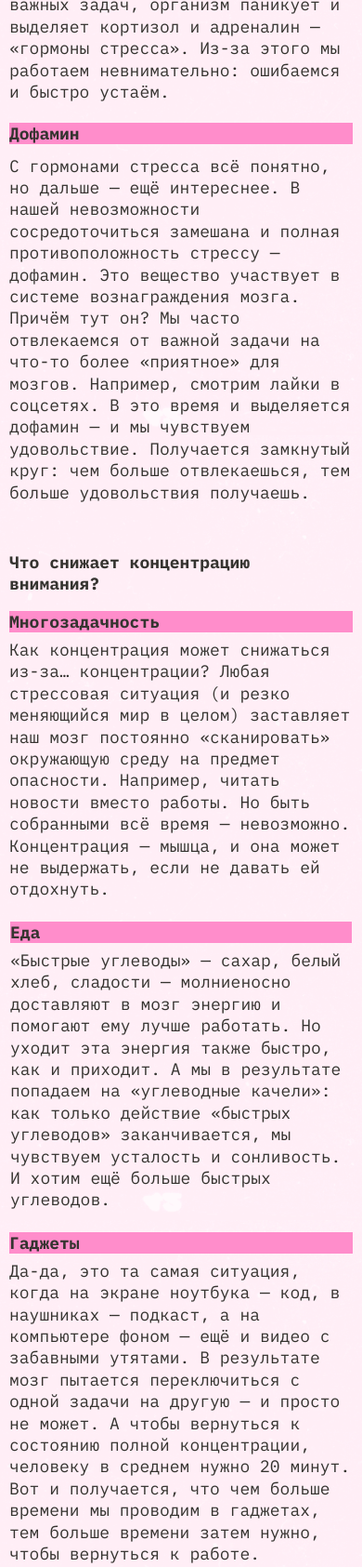
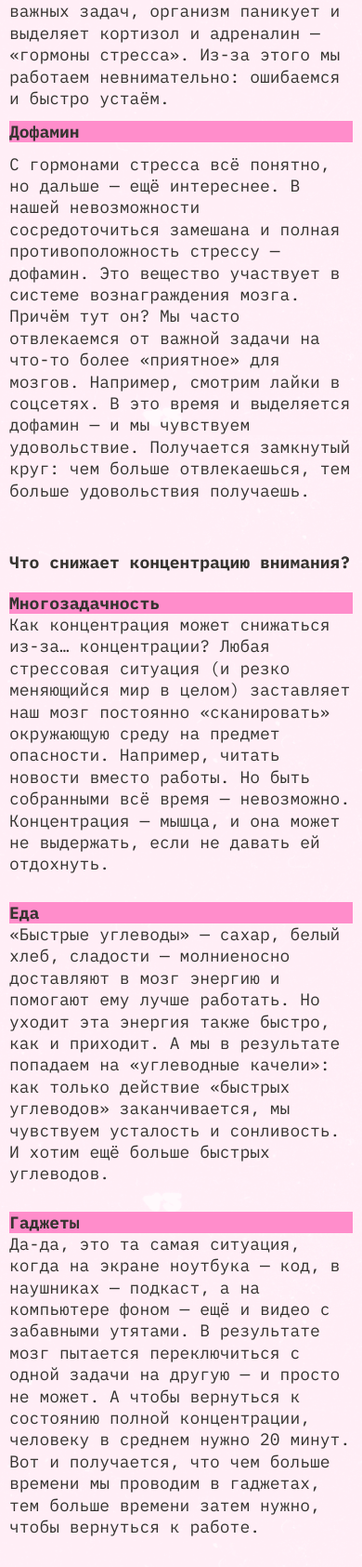
Before and after one commit to SergeySherstobitov/slozhno-sosredotochitsya, a plain HTML site: page index.html in a window 390 px wide. Shown: the part 1220-2905 px from the top of the page at 93% size. Drawn offline with Linux system fonts and the light colour scheme.

Commit message:
1 итерация

```diff
--- a/index.html
+++ b/index.html
@@ -7,13 +7,14 @@
     <meta name="color-scheme" content="dark light" />
     <title>Сложно сосредоточиться</title>
     <link rel="stylesheet" href="./fonts/fonts.css" />
+    <link rel="stylesheet" href="./styles/variables.css" />
     <link rel="stylesheet" href="./styles/globals.css" />
-    <link rel="stylesheet" href="./styles/variables.css" />
     <link rel="stylesheet" href="./styles/style.css" />
     <link rel="stylesheet" href="./styles/dark.css" />
     <link rel="stylesheet" href="./styles/light.css" />
     <link rel="icon" href="./images/favicon.ico" sizes="any" />
     <link rel="icon" href="./images/favicon.svg" type="image/svg+xml" />
+    <link rel="apple-touch-icon" href="./images/apple-icon.png" />
   </head>
   <body class="page">
     <header class="header decorated-zone">
@@ -70,10 +71,9 @@
             выделяет кортизол и адреналин — «гормоны стресса». Из-за этого мы
             работаем невнимательно: ошибаемся и быстро устаём.
           </p>
-        </div>
-        <div class="main__section-block">
+
           <h3 class="title-decor">Дофамин</h3>
-          <p class="main__section-text main__section-text__dofamin">
+          <p class="main__section-text">
             С гормонами стресса всё понятно, но дальше — ещё интереснее. В нашей
             невозможности сосредоточиться замешана и полная противоположность
             стрессу — дофамин. Это вещество участвует в системе вознаграждения
@@ -87,43 +87,42 @@
       </section>
 
       <section class="section_what">
-        <div  class="main__section-title main__section-title_min">
-          Что снижает концентрацию<br />
-          внимания?
-        </div>
-        <div class="main__section-block main__section-block-many">
+        <h2 class="main__section-title">Что снижает концентрацию внимания?</h2>
+        <div class="main__section-blocks">
+          <article>
             <h3 class="title-decor">Многозадачность</h3>
             <p class="main__section-text">
               Как концентрация может снижаться из-за… концентрации? Любая
-            стрессовая ситуация (и резко меняющийся мир в целом) заставляет наш
-            мозг постоянно «сканировать» окружающую среду на предмет опасности.
-            Например, читать новости вместо работы. Но быть собранными всё время
-            — невозможно. Концентрация — мышца, и она может не выдержать, если
-            не давать ей отдохнуть.
+              стрессовая ситуация (и резко меняющийся мир в целом) заставляет
+              наш мозг постоянно «сканировать» окружающую среду на предмет
+              опасности. Например, читать новости вместо работы. Но быть
+              собранными всё время — невозможно. Концентрация — мышца, и она
+              может не выдержать, если не давать ей отдохнуть.
             </p>
-        </div>
-        <div class="main__section-block main__section-block-eat">
+          </article>
+          <article>
             <h3 class="title-decor">Еда</h3>
             <p class="main__section-text">
               «Быстрые углеводы» — сахар, белый хлеб, сладости — молниеносно
               доставляют в мозг энергию и помогают ему лучше работать. Но уходит
-            эта энергия также быстро, как и приходит. А мы в результате попадаем
-            на «углеводные качели»: как только действие «быстрых углеводов»
-            заканчивается, мы чувствуем усталость и сонливость. И хотим ещё
-            больше быстрых углеводов.
+              эта энергия также быстро, как и приходит. А мы в результате
+              попадаем на «углеводные качели»: как только действие «быстрых
+              углеводов» заканчивается, мы чувствуем усталость и сонливость. И
+              хотим ещё больше быстрых углеводов.
             </p>
-        </div>
-        <div class="main__section-block main__section-block-gad">
+          </article>
+          <article>
             <h3 class="title-decor">Гаджеты</h3>
             <p class="main__section-text">
               Да-да, это та самая ситуация, когда на экране ноутбука — код, в
-            наушниках — подкаст, а на компьютере фоном — ещё и видео с забавными
-            утятами. В результате мозг пытается переключиться с одной задачи на
-            другую — и просто не может. А чтобы вернуться к состоянию полной
-            концентрации, человеку в среднем нужно 20 минут. Вот и получается,
-            что чем больше времени мы проводим в гаджетах, тем больше времени
-            затем нужно, чтобы вернуться к работе.
+              наушниках — подкаст, а на компьютере фоном — ещё и видео с
+              забавными утятами. В результате мозг пытается переключиться с
+              одной задачи на другую — и просто не может. А чтобы вернуться к
+              состоянию полной концентрации, человеку в среднем нужно 20 минут.
+              Вот и получается, что чем больше времени мы проводим в гаджетах,
+              тем больше времени затем нужно, чтобы вернуться к работе.
             </p>
+          </article>
         </div>
       </section>
 
@@ -193,7 +192,7 @@
 
       <section class="section_gallery">
         <div class="section-gallery__wrapper">
-          <h3 class="title-decor title-decor_gallery">А можно в картинках?</h3>
+          <h2 class="title-decor title-decor_gallery">А можно в картинках?</h2>
           <img
             class="image image__sunset"
             src="./images/sunset.png"
--- a/styles/dark.css
+++ b/styles/dark.css
@@ -3,8 +3,8 @@
   --bg-color: #000028;
   --title-color: #db00ff;
   --subtitle-color: #000028;
-  --border-color_hover: #ff007066;
-  --border-color_active: #353430;
+  --border-color_hover: #FF007066;
+  --border-color_active: #FF0070;
   --accent-color: #ff0070;
   --title-shadow-color: #ff0070;
   --decorated-color: #ff0070;
--- a/styles/light.css
+++ b/styles/light.css
@@ -34,8 +34,8 @@
     --bg-color: #fff1f7;
     --title-color: #ffc2e6;
     --subtitle-color: #353430;
-    --border-color_hover: #32312d66;
-    --border-color_active: #353430;
+    --border-color_hover: #32312D66;
+    --border-color_active:#353430;
     --accent-color: #ff8dcb;
     --title-shadow-color: #ff0070;
     --decorated-color: #353430;
--- a/styles/style.css
+++ b/styles/style.css
@@ -6,18 +6,9 @@
   background-repeat: no-repeat;
   background-size: cover;
   background-attachment: fixed;
-  /*color: #353430;*/
   font-family: var(--main-font-family);
   color: var(--text-color);
   font-size: var(--main-font-size);
-}
-
-.theme-dark .page {
-  background-image: url(../images/cover-image-dark.png);
-}
-
-.theme-light .page {
-  background-image: url(../images/cover-image-light.png);
 }
 
 .header {
@@ -54,20 +45,21 @@
 .rec {
   position: absolute;
   text-transform: uppercase;
-  top: 22px;
-  right: 28px;
+  top: 20px;
+  right: 30px;
   color: var(--accent-color);
+  font-size: var(--spare-font-size);
 }
 
 .rec::after {
   content: "";
   display: inline-block;
   background-color: var(--accent-color);
-  box-shadow: 0 0 5px var(--accent-color);
-  margin-inline-start: 10px;
+  box-shadow: 0 0 4px 2px var(--accent-color);
+  margin-inline-start: 9px;
   border-radius: 50%;
-  width: 12px;
-  height: 12px;
+  width: 9px;
+  height: 9px;
 }
 
 .header__theme-menu-list {
@@ -92,12 +84,12 @@
 }
 
 .header__theme-menu-button:hover {
-  border-color: var(--border-color_hover_light);
+  border-color: var(--border-color_hover);
 }
 
 .header__theme-menu-button_active {
   pointer-events: none;
-  border-color: var(--decorated-color);
+  border-color: var(--border-color_active);
 }
 
 .header__theme-menu-button:focus {
@@ -136,16 +128,21 @@
 .main {
   display: flex;
   flex-direction: column;
-  gap: 76px;
-  margin-top: 61px;
-  padding: 0px 8px 0px 22px;
+  gap: 68px;
+  margin-top: 60px;
+  padding: 0px 19px 0px 20px;
+  width: 100%;
+  max-width: 1440px;
+  align-items: center;
 }
 
 .section_why {
   display: grid;
   gap: 20px;
-  grid-template-columns: 312px 648px;
+  grid-template-columns: 315px auto;
+  grid-auto-flow: column;
   row-gap: 20px;
+  margin-bottom: -4px;
 }
 
 .section_why .main__section-title {
@@ -154,35 +151,25 @@
 
 .section_what {
   display: grid;
-  grid-template-columns: [one] 314px [two] 314px [three] 314px [four];
-  grid-template-rows: [row1-start] 50px [row1-end] 400px;
-  column-gap: 20px;
+  grid-template-columns: 315px auto;
   row-gap: 20px;
 }
+.main__section-title {
+  grid-column: span 1;
+}
 
-.main__section-block-many {
-  grid-column-start: 1;
-  grid-column-end: 2;
-  grid-row-start: row1-end;
-  grid-row-end: 3;
-}
-.main__section-block-eat {
-  grid-column-start: 2;
-  grid-column-end: 3;
-  grid-row-start: row1-end;
-  grid-row-end: 3;
-}
-.main__section-block-gad {
-  grid-column-start: 3;
-  grid-column-end: 4;
-  grid-row-start: row1-end;
-  grid-row-end: 3;
+.main__section-blocks {
+  display: grid;
+  grid-template-columns: repeat(3, 315px);
+  grid-auto-flow: row;
+  grid-column: span 3;
+  gap: 20px;
 }
 
 .section_how {
   display: grid;
   grid-template-columns: 333px 650px;
-  padding: 34px 0px 4px 0px;
+  padding: 13px 0px 4px 0px;
 }
 
 .main__section-header {
@@ -192,7 +179,7 @@
 .main__section-block {
   display: flex;
   flex-direction: column;
-  gap: 10px;
+  gap: 12px;
 }
 
 .main__section-title {
@@ -200,9 +187,6 @@
   font-size: var(--spare-font-size);
   color: var(--button-color);
   font-weight: 700;
-}
-.main__section-title_min {
-  padding: 2px 0px 0px 0px;
 }
 
 .main__section-text {
@@ -242,6 +226,7 @@
 .section-gallery__wrapper {
   display: grid;
   gap: 20px;
+  padding: 6px 1px 0px 0px;
   grid-template-columns: 312px 316px 314px;
   grid-template-areas:
     "title title title"
@@ -363,8 +348,9 @@
   }
 
   .main {
-    gap: 70px;
+    gap: 55px;
     margin-top: 0px;
+    align-items: normal;
     padding: 58px 0px 0px 11px;
   }
 
@@ -378,44 +364,40 @@
   }
 
   .section_what {
+    display: grid;
+    grid-template-columns: 100px auto;
+    row-gap: 20px;
+    padding: 0px 20px 0px 8px;
+  }
+  .main__section-title {
+    grid-column: span 1;
+  }
+
+  .main__section-blocks {
     display: flex;
     flex-direction: column;
-    gap: 34px;
-    padding: 0px 20px 0px 10px;
-  }
-
-  .main__section-block-eat {
-    margin-top: -14px;
-  }
-
-  .main__section-block-gad {
-    margin-top: -14px;
+    gap: 29px;
+    padding: 5px 0px 0px 0px;
   }
 
   .main__section-title {
     display: flex;
-    height: 56px;
     flex-wrap: wrap;
-  }
-
-  .main__section-title_min {
-    width: 30%;
   }
 
   .section_how {
     grid-template-columns: 255px 470px;
-    padding: 10px 0px 4px 7px;
+    padding: 25px 0px 4px 7px;
     gap: 4px;
   }
 
   .section_gallery {
-    padding: 5px 20px 0px 9px;
+    padding: 10px 20px 0px 9px;
   }
 
   .section-gallery__wrapper {
     grid-template-columns: 229px 229px 230px;
     gap: 20px;
-    margin-bottom: 0px;
   }
 
   .footer {
@@ -433,7 +415,6 @@
     position: relative;
     padding: 0px 10px 0px 10px;
     min-height: 668px;
-    height: 100vh;
   }
 
   .header__theme-menu {
@@ -486,8 +467,9 @@
 
   .main {
     padding-inline: 10px;
-    gap: 50px;
-    margin-top: 38px;
+    gap: 58px;
+    margin-top: 40px;
+    align-items: normal;
   }
 
   .section_why {
@@ -496,18 +478,16 @@
     row-gap: 21px;
   }
 
-  .main__section-text__dofamin {
-    padding: 5px 0px 0px 0px;
-  }
-
   .section_what {
     display: flex;
     flex-direction: column;
-    gap: 22px;
+    gap: 21px;
   }
 
-  .main__section-title_min {
-    height: 44px;
+  .main__section-blocks {
+    display: flex;
+    flex-direction: column;
+    gap: 29px;
   }
 
   .section_how {
@@ -515,15 +495,7 @@
     flex-direction: column;
     gap: 17px;
     padding: 3px 0px 0px 0px;
-  }
-  .main__section-block-many {
-    padding: 0px;
-  }
-  .main__section-block-eat {
-    padding: 1px;
-  }
-  .main__section-block-gad {
-    padding: 0px;
+    margin-top: -3px;
   }
 
   .section_gallery {
@@ -535,10 +507,10 @@
     display: flex;
     flex-direction: column;
     gap: 10px;
-    margin-block-start: 0px;
+    margin-block-start: -33px;
   }
   .main__section-block {
-    gap: 7px;
+    gap: 12px;
   }
 
   .title-decor {
@@ -562,3 +534,14 @@
     font-size: clamp(7.25rem, 7.0115rem + 1.0178vw, 7.5rem);
   }
 }
+
+/*@media (min-width: 1025px) and (max-width: 1440px) {
+  .page {
+
+  }
+  main {
+    width: 100%;
+    max-width: 1440px;
+    margin-left: 300px;
+  }
+}*/
--- a/styles/variables.css
+++ b/styles/variables.css
@@ -8,8 +8,8 @@
   --bg-color: #000028;
   --title-color: #db00ff;
   --subtitle-color: #000028;
-  --border-color_hover: #ff007066;
-  --border-color_active: #353430;
+  --border-color_hover: #FF007066;
+  --border-color_active: #FF0070;
   --accent-color: #ff0070;
   --title-shadow-color: #ff0070;
   --decorated-color: #ff0070;
```
Lines whose indentation alone changed are shown as unchanged.
